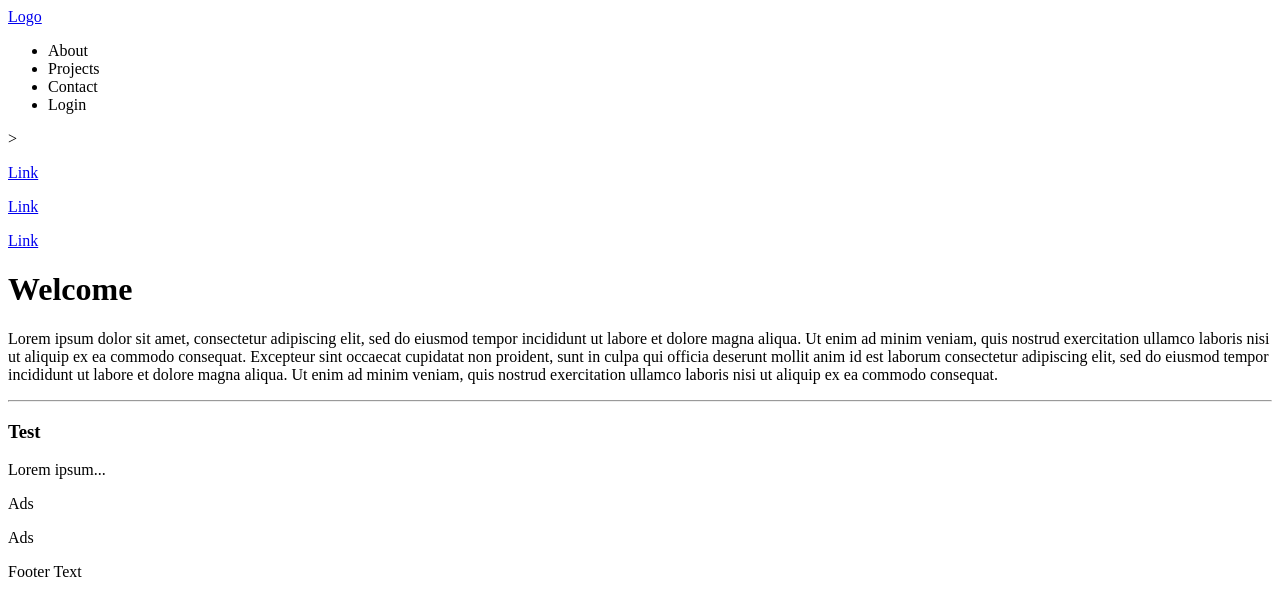
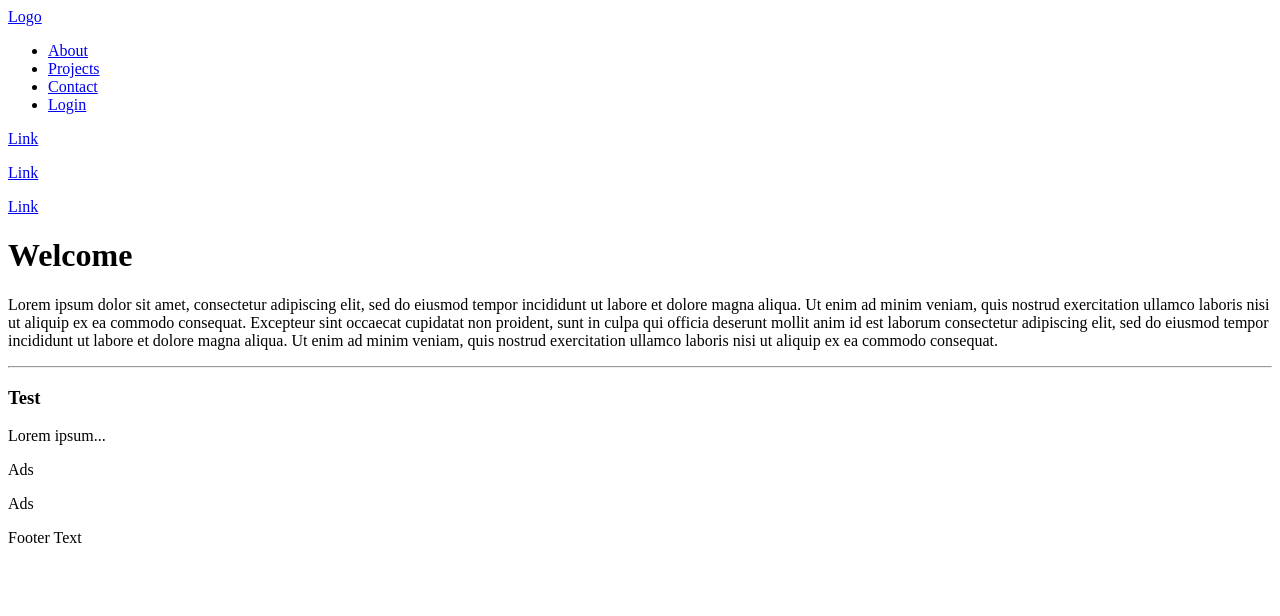
Before and after one commit to sagaquisces/bootstrap-practice, a plain HTML site: page index.html in a window 1280 px wide. Drawn offline with Linux system fonts and the light colour scheme.

Commit message:
add a elements to menu list. Still in basic HTML flow; no styling.

```diff
--- a/index.html
+++ b/index.html
@@ -5,13 +5,13 @@
 <!-- Brand and nav -->
     <a href="#">Logo</a>
     <ul>
-      <li>About</li>
-      <li>Projects</li>
-      <li>Contact</li>
-      <li>Login</li>
+      <li><a href="#">About</a></li>
+      <li><a href="#">Projects</a></li>
+      <li><a href="#">Contact</a></li>
+      <li><a href="#">Login</a></li>
     </ul>
 
-<!-- Featured links -->>
+<!-- Featured links -->
     <p><a href="#">Link</a></p>
     <p><a href="#">Link</a></p>
     <p><a href="#">Link</a></p>
```
